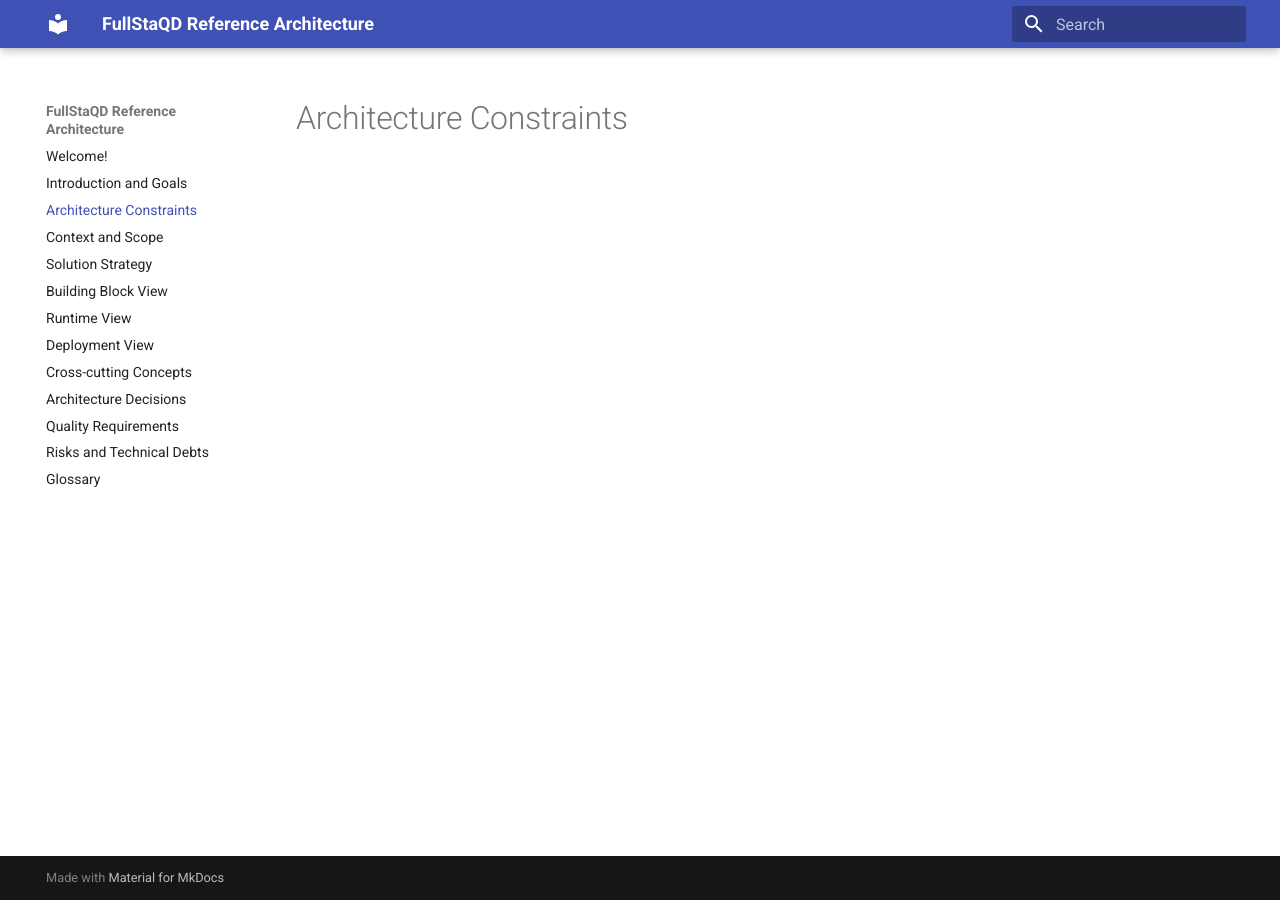
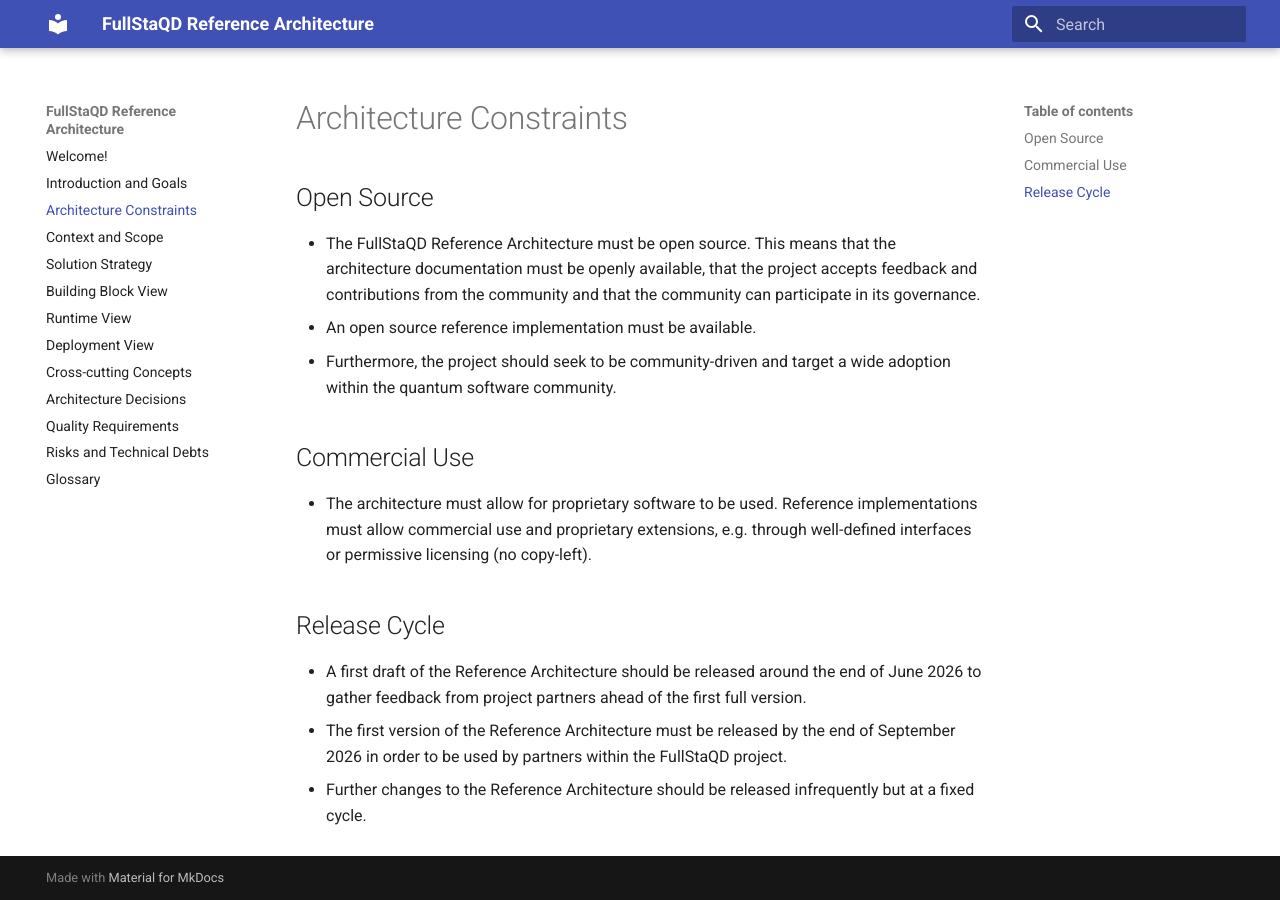
Before and after one commit to FullStaQD/architecture, an MkDocs documentation site: the page built from docs/02_architecture_constraints.md, in a window 1280 px wide. Built offline with MkDocs 1.6.1 and Material for MkDocs 9.7.7, drawn with Linux system fonts in a browser that asks for light colours.

Commit message:
docs(contraints): draft architectural constraints section

```diff
--- a/docs/02_architecture_constraints.md
+++ b/docs/02_architecture_constraints.md
@@ -1 +1,26 @@
 # Architecture Constraints {#section-architecture-constraints}
+
+## Open Source
+* The FullStaQD Reference Architecture must be open source.
+  This means that the architecture documentation must be openly available,
+  that the project accepts feedback and contributions from the community and
+  that the community can participate in its governance.
+* An open source reference implementation must be available.
+* Furthermore, the project should seek to be community-driven and target a
+  wide adoption within the quantum software community.
+
+## Commercial Use
+* The architecture must allow for proprietary software to be used.
+  Reference implementations must allow commercial use and proprietary
+  extensions, e.g. through well-defined interfaces or permissive licensing (no
+  copy-left).
+
+## Release Cycle
+* A first draft of the Reference Architecture should be released around the
+  end of June 2026 to gather feedback from project partners ahead of the first
+  full version.
+* The first version of the Reference Architecture must be released by the end
+  of September 2026 in order to be used by partners within the FullStaQD
+  project.
+* Further changes to the Reference Architecture should be released
+  infrequently but at a fixed cycle.
```
